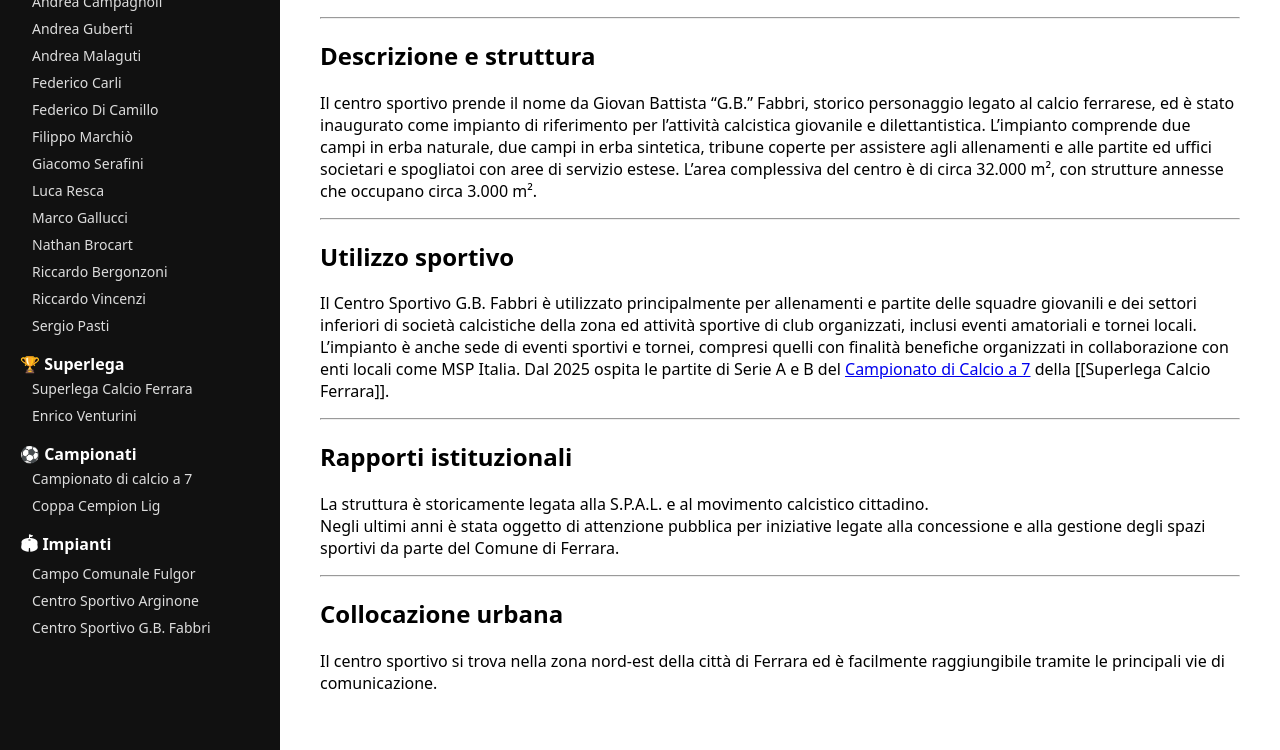
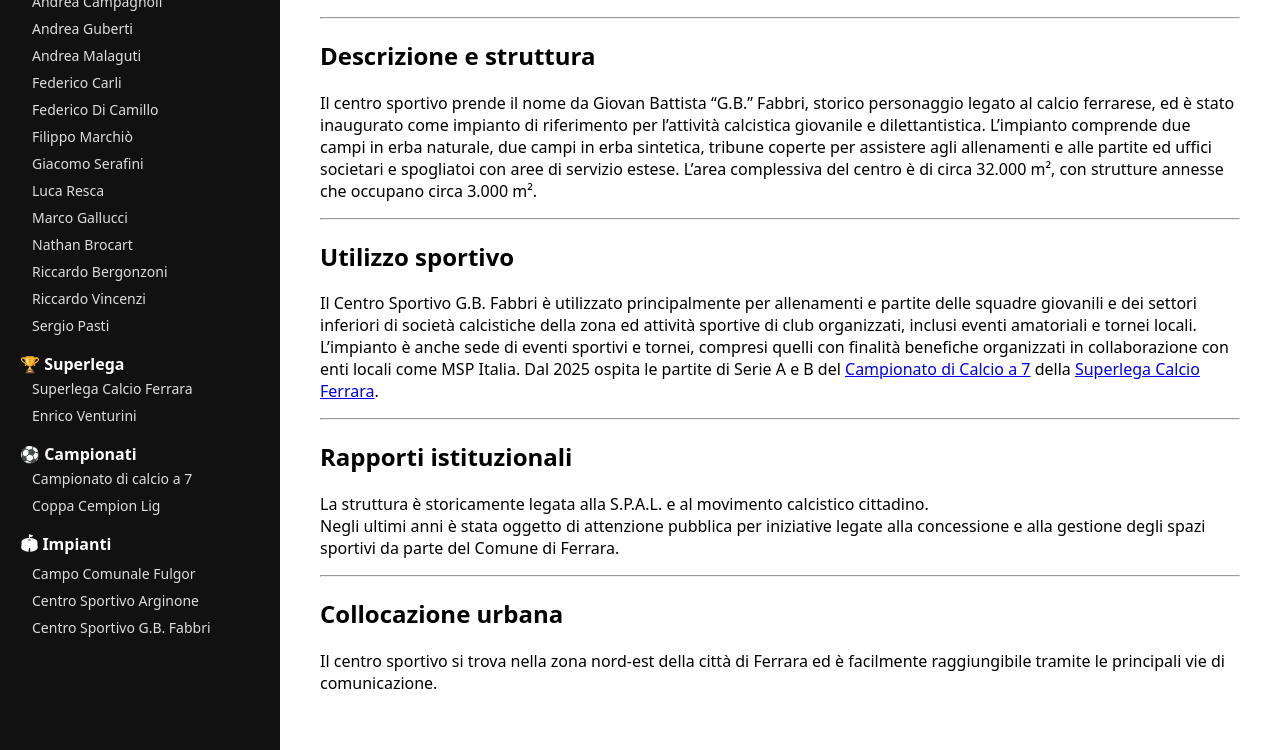
Before and after one commit to tommy-unife/Stella-Estense-Wiki, a Jekyll site: the page built from Centro-Sportivo-G.B.-Fabbri.md, in a window 1280 px wide, cut to the strip 373-1123 px from the top of the page. Built offline with Jekyll 4.4.1, drawn with Linux system fonts in a browser that asks for light colours; our own code applies the rules of GitHub Pages for plain Markdown files; part of the change alters nothing that is shown.

```diff
--- a/Centro-Sportivo-G.B.-Fabbri.md
+++ b/Centro-Sportivo-G.B.-Fabbri.md
@@ -19,7 +19,7 @@ L’impianto comprende due campi in erba naturale, due campi in erba sintetica,
 ## Utilizzo sportivo
 
 Il Centro Sportivo G.B. Fabbri è utilizzato principalmente per allenamenti e partite delle squadre giovanili e dei settori inferiori di società calcistiche della zona ed attività sportive di club organizzati, inclusi eventi amatoriali e tornei locali.
-L’impianto è anche sede di eventi sportivi e tornei, compresi quelli con finalità benefiche organizzati in collaborazione con enti locali come MSP Italia. Dal 2025 ospita le partite di Serie A e B del [Campionato di Calcio a 7](Campionato-Calcio-a-7.md) della [[Superlega Calcio Ferrara]].
+L’impianto è anche sede di eventi sportivi e tornei, compresi quelli con finalità benefiche organizzati in collaborazione con enti locali come MSP Italia. Dal 2025 ospita le partite di Serie A e B del [Campionato di Calcio a 7](Campionato-Calcio-a-7.md) della [Superlega Calcio Ferrara](Superlega-Calcio-Ferrara.md).
 
 ---
 
```
